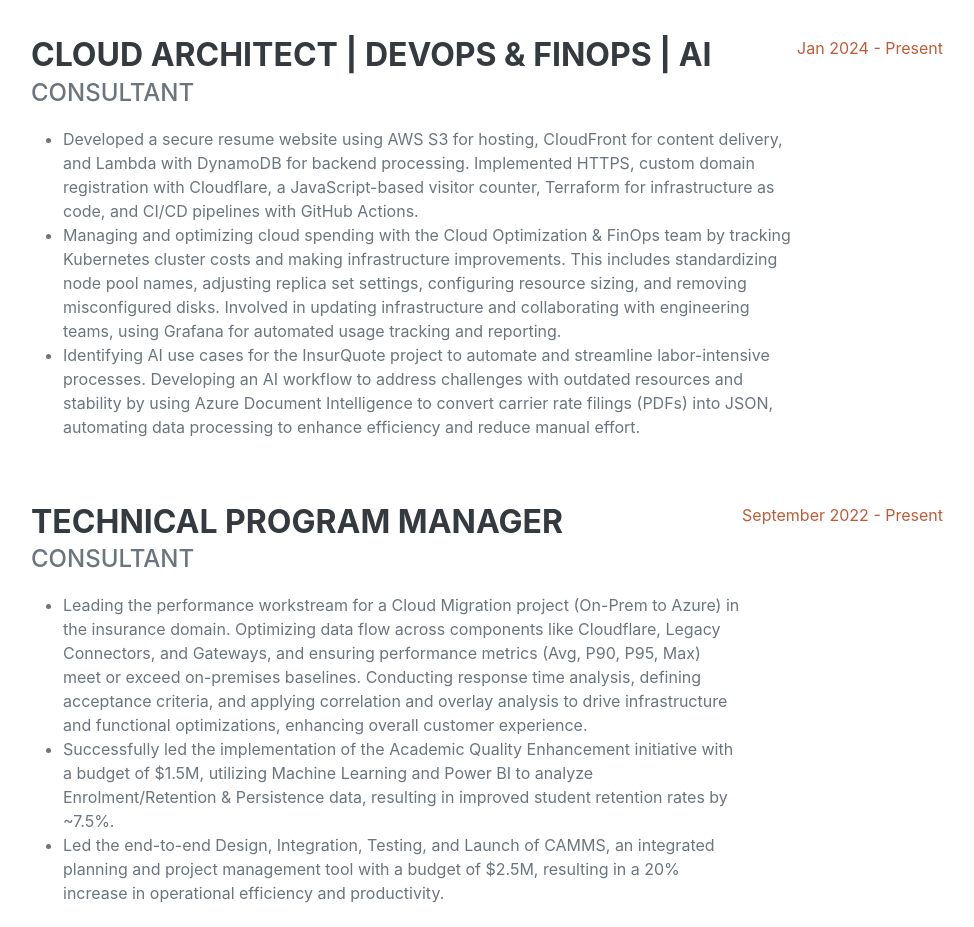
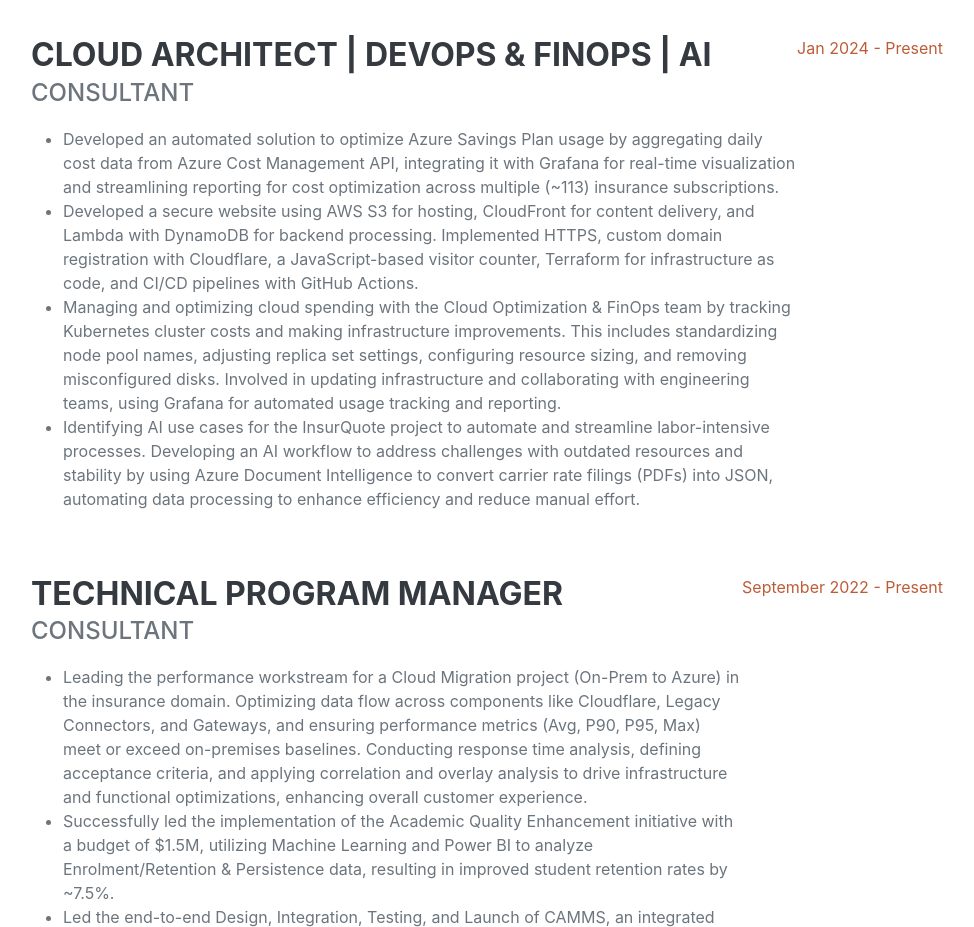
Before and after one commit to sruthianem89/Cloud-Resume-Challenge, a website: page frontend/index.html in a window 1280 px wide. Shown: the part 960-1887 px from the top of the page, without its empty margins (289-1263 px from the left). Drawn offline with nearby package versions, Linux system fonts and the light colour scheme; no server answers; a web font is replaced by a local one.

Commit message:
Updated savings plan project

```diff
--- a/frontend/index.html
+++ b/frontend/index.html
@@ -71,7 +71,8 @@
                             <h3 class="mb-0">Cloud Architect | DevOps & FinOps | AI</h3>
                             <div class="subheading mb-3">Consultant</div>
                             <ul>
-                                <li>Developed a secure resume website using AWS S3 for hosting, CloudFront for content delivery, and Lambda with DynamoDB for backend processing. Implemented HTTPS, custom domain registration with Cloudflare, a JavaScript-based visitor counter, Terraform for infrastructure as code, and CI/CD pipelines with GitHub Actions.</li>
+                                <li>Developed an automated solution to optimize Azure Savings Plan usage by aggregating daily cost data from Azure Cost Management API, integrating it with Grafana for real-time visualization and streamlining reporting for cost optimization across multiple (~113) insurance subscriptions.</li>
+                                <li>Developed a secure website using AWS S3 for hosting, CloudFront for content delivery, and Lambda with DynamoDB for backend processing. Implemented HTTPS, custom domain registration with Cloudflare, a JavaScript-based visitor counter, Terraform for infrastructure as code, and CI/CD pipelines with GitHub Actions.</li>
                                 <li>Managing and optimizing cloud spending with the Cloud Optimization & FinOps team by tracking Kubernetes cluster costs and making infrastructure improvements. This includes standardizing node pool names, adjusting replica set settings, configuring resource sizing, and removing misconfigured disks. Involved in updating infrastructure and collaborating with engineering teams, using Grafana for automated usage tracking and reporting.</li>
                                 <li>Identifying AI use cases for the InsurQuote project to automate and streamline labor-intensive processes. Developing an AI workflow to address challenges with outdated resources and stability by using Azure Document Intelligence to convert carrier rate filings (PDFs) into JSON, automating data processing to enhance efficiency and reduce manual effort.</li>
                             </ul>
```
